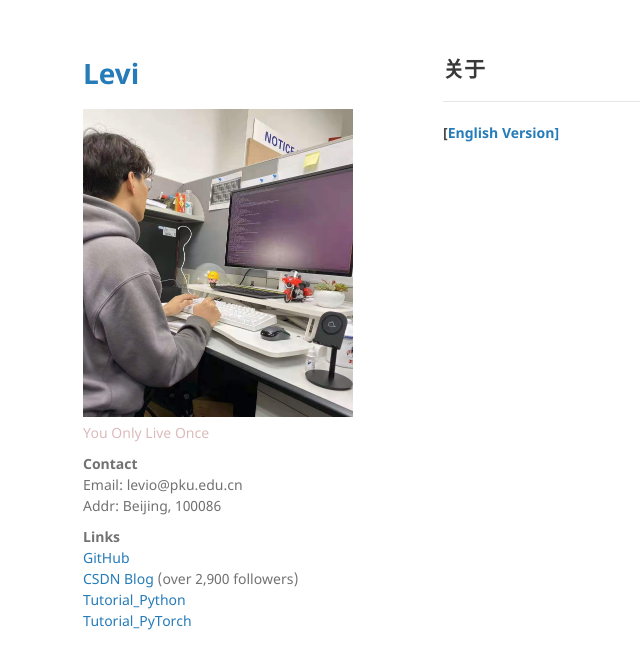
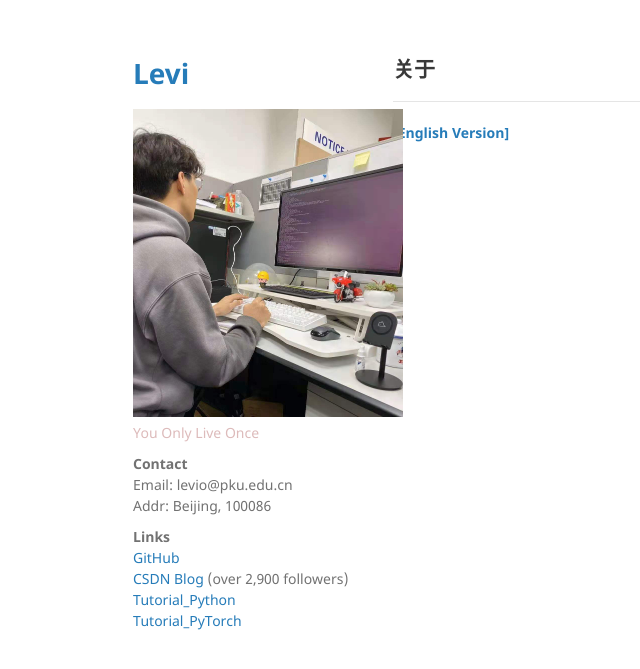
Before and after one commit to leviome/leviome.github.io, a Jekyll site: the page built from index_cn.md, in a window 1280 px wide. Shown: the top 669 px of the page, without its empty margins (127-767 px from the left). Built offline with Jekyll 4.4.1, drawn with Linux system fonts in a browser that asks for light colours; our own code applies the rules of GitHub Pages for plain Markdown files.

Commit message:
modify info

```diff
--- a/_sass/jekyll-theme-minimal.scss
+++ b/_sass/jekyll-theme-minimal.scss
@@ -56,7 +56,7 @@ a:hover small {
 }
 
 .wrapper {
-  width:860px;
+  width:760px;
   margin:0 auto;
 }
 
```
